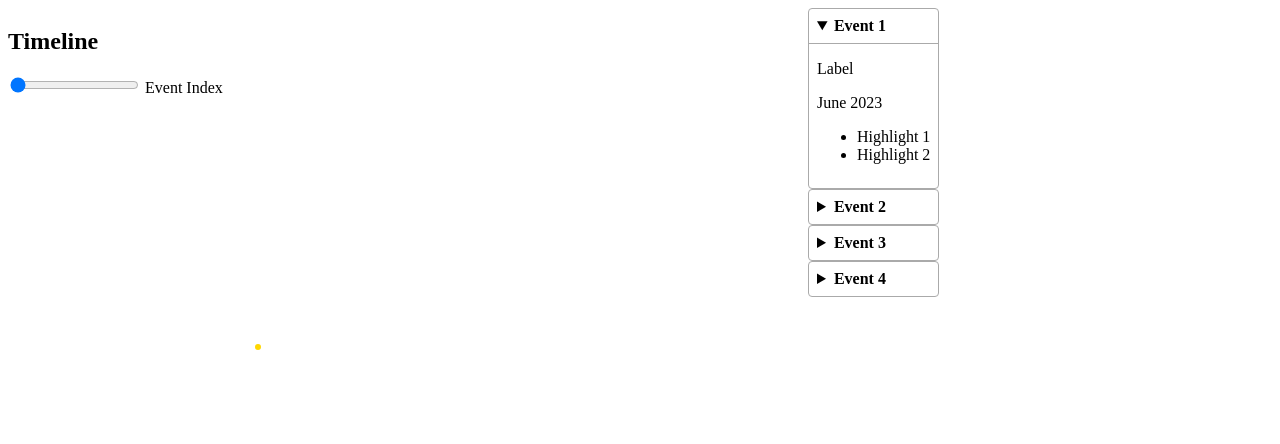
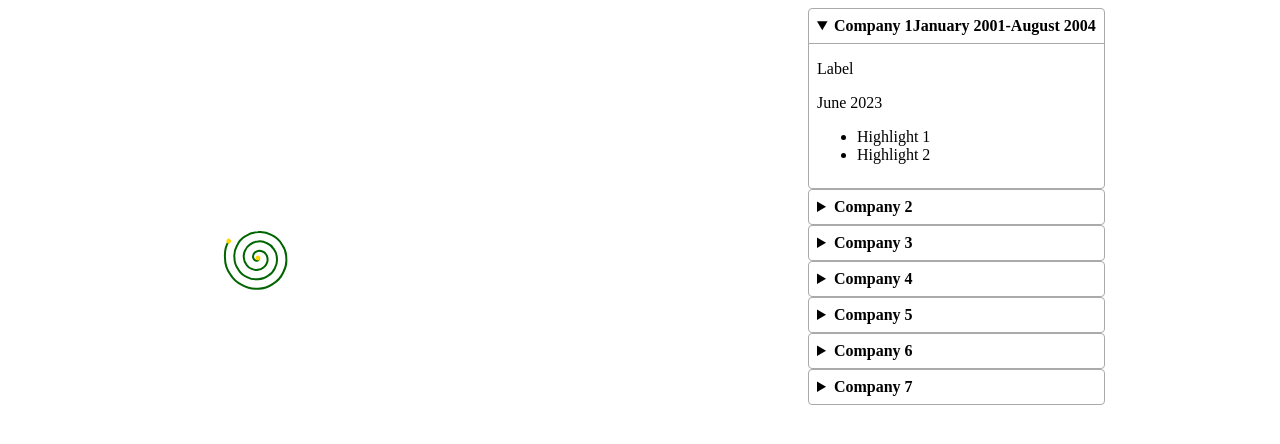
Before and after one commit to gunrein/career-timeline, a plain HTML site: page index.html in a window 1280 px wide. Drawn offline with Linux system fonts and the light colour scheme.

Commit message:
Move start and end data to <details> element data attributes and simplify the rendering approach

```diff
--- a/index.html
+++ b/index.html
@@ -41,12 +41,6 @@ web browser. By relying only on web standards this page should stay working for
 
 <main>
   <section class="timeline-container">
-    <h2>Timeline</h2>
-    <div>
-      <input type="range" id="event-index" name="event-index" min="0" max="6" value="0" />
-      <label for="event-index">Event Index</label>
-    </div>
-
     <svg width="800" height="800" id="timeline-svg">
       <defs>
         <marker id="circle" viewBox="0 0 10 10" markerUnits="strokeWidth" markerWidth="6" markerHeight="6" refX="5" refY="5" orient="auto">
@@ -57,9 +51,15 @@ web browser. By relying only on web standards this page should stay working for
   </section>
 
   <section>
+    <!-- Note that the <details> elements should be in chronological order -->
     <details name="career-steps"
+             data-start-month="1"
+             data-start-year="2001"
+             data-end-month="8"
+             data-end-year="2004"
              open>
-      <summary>Event 1</summary>
+
+      <summary><span class="company">Company 1</span><span class="date-range">January 2001-August 2004</span></summary>
       <p>Label</p>
       <p>June 2023</p>
       <ul>
@@ -68,8 +68,13 @@ web browser. By relying only on web standards this page should stay working for
       </ul>
     </details>
 
-    <details name="career-steps">
-      <summary>Event 2</summary>
+    <details name="career-steps"
+             data-start-month="8"
+             data-start-year="2004"
+             data-end-month="4"
+             data-end-year="2010">
+
+      <summary>Company 2</summary>
       <p>Label</p>
       <p>June 2023</p>
       <ul>
@@ -78,8 +83,13 @@ web browser. By relying only on web standards this page should stay working for
       </ul>
     </details>
 
-    <details name="career-steps">
-      <summary>Event 3</summary>
+    <details name="career-steps"
+             data-start-month="1"
+             data-start-year="2011"
+             data-end-month="8"
+             data-end-year="2011">
+
+      <summary>Company 3</summary>
       <p>Label</p>
       <p>June 2023</p>
       <ul>
@@ -88,8 +98,58 @@ web browser. By relying only on web standards this page should stay working for
       </ul>
     </details>
 
-    <details name="career-steps">
-      <summary>Event 4</summary>
+    <details name="career-steps"
+             data-start-month="8"
+             data-start-year="2011"
+             data-end-month="7"
+             data-end-year="2013">
+
+      <summary>Company 4</summary>
+      <p>Label</p>
+      <p>June 2023</p>
+      <ul>
+        <li>Highlight 1</li>
+        <li>Highlight 2</li>
+      </ul>
+    </details>
+
+    <details name="career-steps"
+             data-start-month="8"
+             data-start-year="2013"
+             data-end-month="11"
+             data-end-year="2020">
+
+      <summary>Company 5</summary>
+      <p>Label</p>
+      <p>June 2023</p>
+      <ul>
+        <li>Highlight 1</li>
+        <li>Highlight 2</li>
+      </ul>
+    </details>
+
+    <details name="career-steps"
+             data-start-month="10"
+             data-start-year="2021"
+             data-end-month="2"
+             data-end-year="2023">
+
+      <summary>Company 6</summary>
+      <p>Label</p>
+      <p>June 2023</p>
+      <ul>
+        <li>Highlight 1</li>
+        <li>Highlight 2</li>
+      </ul>
+    </details>
+
+    <details name="career-steps"
+             data-start-month="10"
+             data-start-year="2023"
+             data-end-month="10"
+             data-end-year="2025">
+
+      <summary>Company 7</summary>
       <p>Label</p>
       <p>June 2023</p>
       <ul>
@@ -101,6 +161,8 @@ web browser. By relying only on web standards this page should stay working for
 </main>
 
 <script>
+  "use strict";
+
   // @ts-check
   // Type definitions
   // Even though JavaScript doesn't have a way to declare types, TypeScript JSDoc allows tooling to type check
@@ -108,7 +170,7 @@ web browser. By relying only on web standards this page should stay working for
 
   /**
    * @typedef {Object} MonthYear
-   * @property {number} month (1 is January, 12 is December)
+   * @property {number} month (1 represents January, 12 represents December)
    * @property {number} year the calendar year
    */
   /**
@@ -120,26 +182,6 @@ web browser. By relying only on web standards this page should stay working for
     return {
       month,
       year
-    }
-  }
-
-  /**
-   * @typedef {Object} Event
-   * @property {String} label
-   * @property {MonthYear} month
-   * @property {String[]} highlights
-   */
-  /**
-   * @param {String} label
-   * @param {MonthYear} month
-   * @param {String[]} highlights
-   * @return {Event}
-   */
-  function event(label, month, highlights) {
-    return {
-      label,
-      month,
-      highlights
     }
   }
 
@@ -159,35 +201,6 @@ web browser. By relying only on web standards this page should stay working for
   }
 
   /**
-   * Represents a `C` cubic bezier curve in an SVG `<path>` element.
-   * @typedef {Object} PathCubic
-   * @property {Point} one
-   * @property {Point} two
-   * @property {Point} end
-   */
-  /**
-   * Constructs a PathCubic
-   * @param {Point} one
-   * @param {Point} two
-   * @param {Point} end
-   * @return {PathCubic}
-   */
-  function pathCubic(one, two, end) {
-    return { one, two, end };
-  }
-
-  // TODO parse from `details`
-  const careerEvents = [
-    // event("Event 0", month(1, 1986), []),
-    event("Event 1", month(1, 2001), []),
-    event("Event 2", month(8, 2004), []),
-    event("Event 3", month(4, 2010), []),
-    event("Event 4", month(2, 2011), []),
-    event("Event 5", month(8, 2013), []),
-    event("Event 6", month(10, 2020), []),
-  ];
-
-  /**
    * Updates the spiral visualization to represent the progression until `eventIndex`
    * @param {number} eventIndex the event to stop the spiral rendering at
    */
@@ -203,13 +216,10 @@ web browser. By relying only on web standards this page should stay working for
      * The `beta` parameter for the polar equation `r = beta * phi`.
      * @type number
      */
-    const beta = 3;
+    const beta = 1.5;
 
     /** @type {Point} */
     const origin = point(250, 250);
-
-    /** @type {PathCubic[]} */
-    const pathOfCubic = [];
 
     /**
      * @typedef {Object} PathSegment
@@ -226,17 +236,25 @@ web browser. By relying only on web standards this page should stay working for
       return { start, end }
     }
 
+    // This query assumes the only <details> elements in the document are those with date information.
+    const startElement = document.querySelector('details');
+    const startMonth = month(Number(startElement.dataset.startMonth), Number(startElement.dataset.startYear));
     /**
      * @type {PathSegment[]}
      */
-    const segments = careerEvents.slice(0, eventIndex + 1)
-        // Transform each event into a count of months from the origin of the spiral to the end of the moment of the event
-        .map((current, index, arr) => monthDelta(arr[0].month, current.month))
-        // Record each segment as a start and end for easier rendering below
-        .reduce((accumulator, current, index, arr) => {
-          const start = index === 0 ? current : arr[index - 1];
-          return [...accumulator, pathSegment(start, current)]
-        }, []);
+    const segments = [];
+    Array.from(document.querySelectorAll("details"))
+        // Only use the elements up to the `open` <details> element
+        .slice(0, eventIndex + 1)
+        // Create the segments for the selected part of the timeline
+        .forEach((element) => {
+          const start = month(Number(element.dataset.startMonth), Number(element.dataset.startYear));
+          const end = month(Number(element.dataset.endMonth), Number(element.dataset.endYear));
+          // Find the distance from the starting month of the visualization and the start of this segment.
+          // Do the same for the end.
+          const segment = pathSegment(monthDelta(startMonth, start), monthDelta(startMonth, end));
+          segments.push(segment);
+        });
 
     /**
      * Calculates the number of months between `earlier` and `later`.
@@ -249,7 +267,7 @@ web browser. By relying only on web standards this page should stay working for
     }
 
     const newElements = [];
-    segments.forEach((segment) => {
+    segments.forEach((segment, index) => {
       const segmentLength = segment.end - segment.start;
       if (segmentLength === 0) {
         // Draw a point rather than a path
@@ -270,17 +288,18 @@ web browser. By relying only on web standards this page should stay working for
         newElements.push(circleElement);
       } else {
         // Draw a path
+        /** @type {String} */
+        let pathCommands = '';
         for (let i = segment.start; i < segment.end; i++) {
           // Each segment of the spiral is rendered as an SVG `path` utilizing the `C` command
           // for a cubic Bézier curve.
-          // The starting point for `C` is the ending of the previous path segment.
-          const startPhi = (i - 1) * radiansPerMonth;
+          const startPhi = i * radiansPerMonth;
           const startR = beta * startPhi;
           const startX = startR * Math.cos(startPhi) + origin.x;
           const startY = startR * Math.sin(startPhi) + origin.y;
 
-          // The ending point for `C` is the location of the current month.
-          const endPhi = i * radiansPerMonth;
+          // The ending point for `C` is the next month
+          const endPhi = (i + 1) * radiansPerMonth;
           const endR = beta * endPhi;
           const endX = endR * Math.cos(endPhi) + origin.x;
           const endY = endR * Math.sin(endPhi) + origin.y;
@@ -293,11 +312,14 @@ web browser. By relying only on web standards this page should stay working for
           const midX = midR * Math.cos(midPhi) + origin.x;
           const midY = midR * Math.sin(midPhi) + origin.y;
 
-          pathOfCubic.push(pathCubic(point(startX, startY), point(midX,midY), point(endX, endY)))
+          // The path needs to start with `M` with should match the first `C` segment start location
+          if (i === segment.start) {
+            // The starting position of the path
+            pathCommands = `M ${startX} ${startY}`;
+          }
+          // Append the next C location
+          pathCommands = pathCommands + `C ${startX} ${startY}, ${midX} ${midY}, ${endX} ${endY}`;
         }
-        // Construct
-        const pathCommands = pathOfCubic.map((value) => `C ${value.one.x} ${value.one.y}, ${value.two.x} ${value.two.y}, ${value.end.x} ${value.end.y}`)
-            .reduce((left, right) => ` ${left} ${right}`, `M ${origin.x} ${origin.y}`);
 
         const pathElement = document.createElementNS("http://www.w3.org/2000/svg", "path");
         pathElement.setAttribute("d", pathCommands);
@@ -324,13 +346,9 @@ web browser. By relying only on web standards this page should stay working for
   document.querySelectorAll('details[name="career-steps"]')
       .forEach((element, index) => element.addEventListener("toggle", (event) => {
         if (event.target.open) {
-          // TODO instead of document order index, change updateSpiral to take the step data itself so the index doesn't matter any more
           updateSpiral(index);
         }
       }));
-
-  // Draw the initial spiral
-  updateSpiral(0);
 
   /**
    * Moves the selected career segment position in the direction provided by `nextElementFunction`
```
